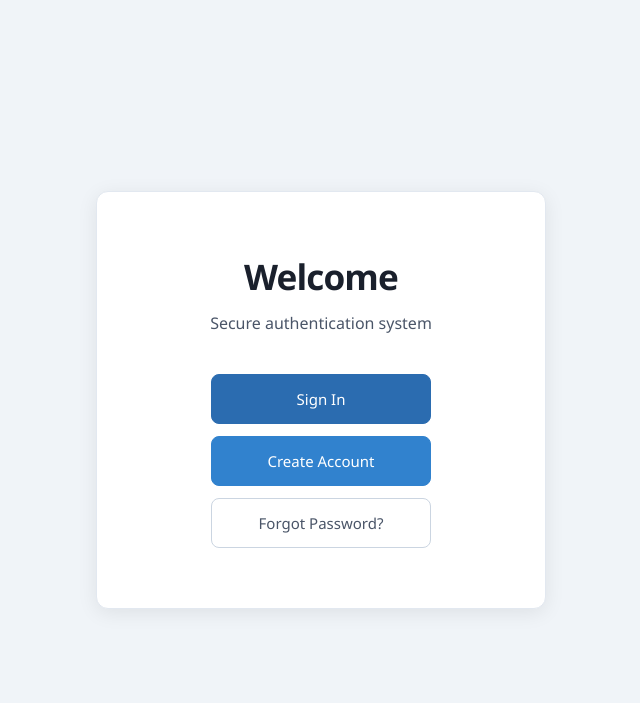
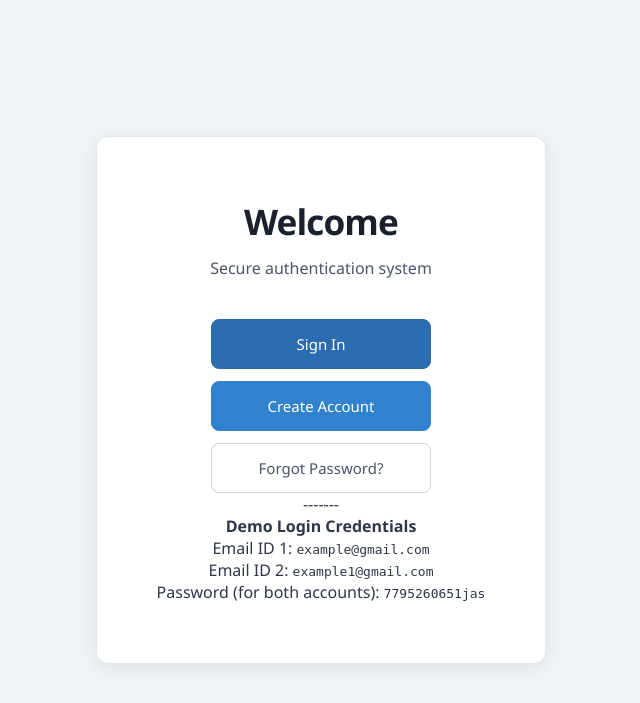
Before and after one commit to srijanananda/Gmail-Verified_Document_Portal-, a Django app: page / in a window 1280 px wide. Shown: the top 703 px of the page, without its empty margins (319-959 px from the left). Run offline with Django 5.2, Linux system fonts and the light colour scheme.

Commit message:
updated home.html

```diff
--- a/authapp/templates/authapp/home.html
+++ b/authapp/templates/authapp/home.html
@@ -132,6 +132,15 @@
       <a href="{% url 'register' %}" class="btn btn-secondary">Create Account</a>
       <a href="{% url 'forgot_password' %}" class="btn btn-tertiary">Forgot Password?</a>
     </div>
+
+    <div class="demo-login">
+      <p>-------</p>
+      <p><strong>Demo Login Credentials</strong></p>
+      <p>Email ID 1: <code>example@gmail.com</code></p>
+      <p>Email ID 2: <code>example1@gmail.com</code></p>
+      <p>Password (for both accounts): <code>7795260651jas</code></p>
+    </div>
+
   </div>
 </body>
 </html>
```
